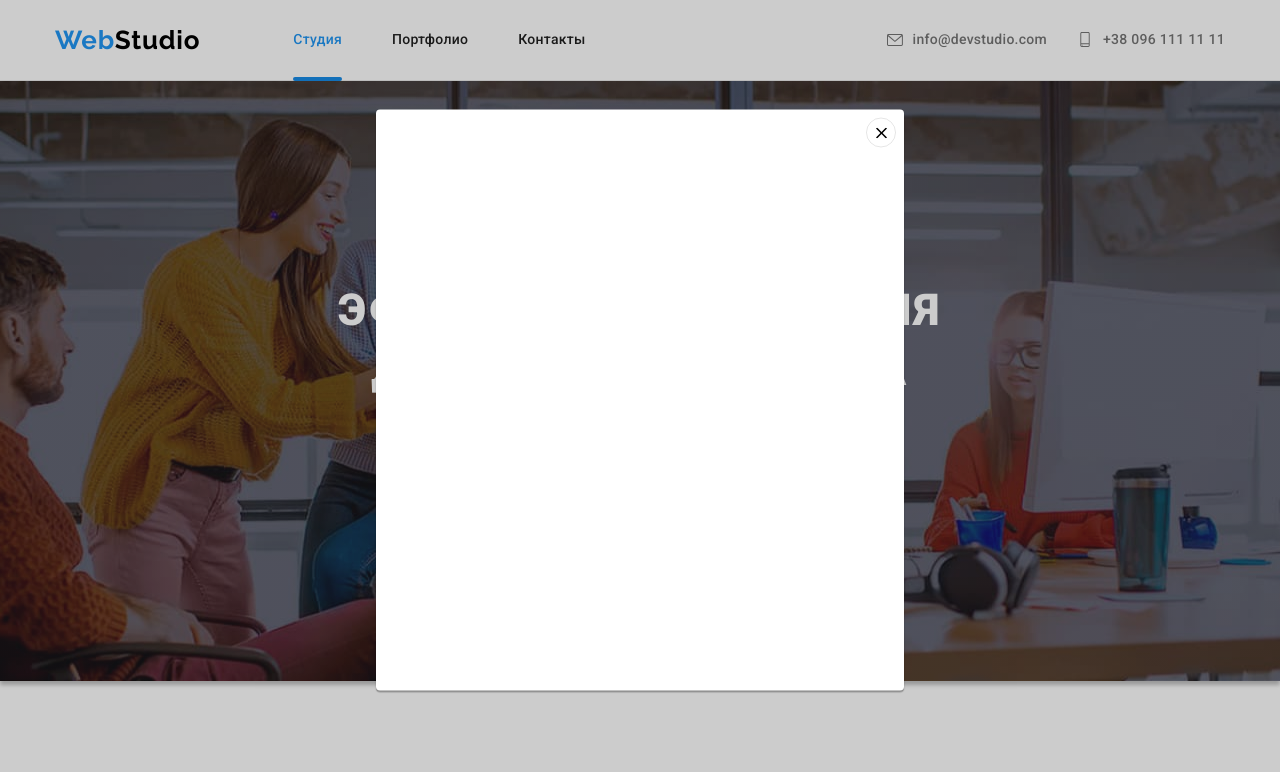
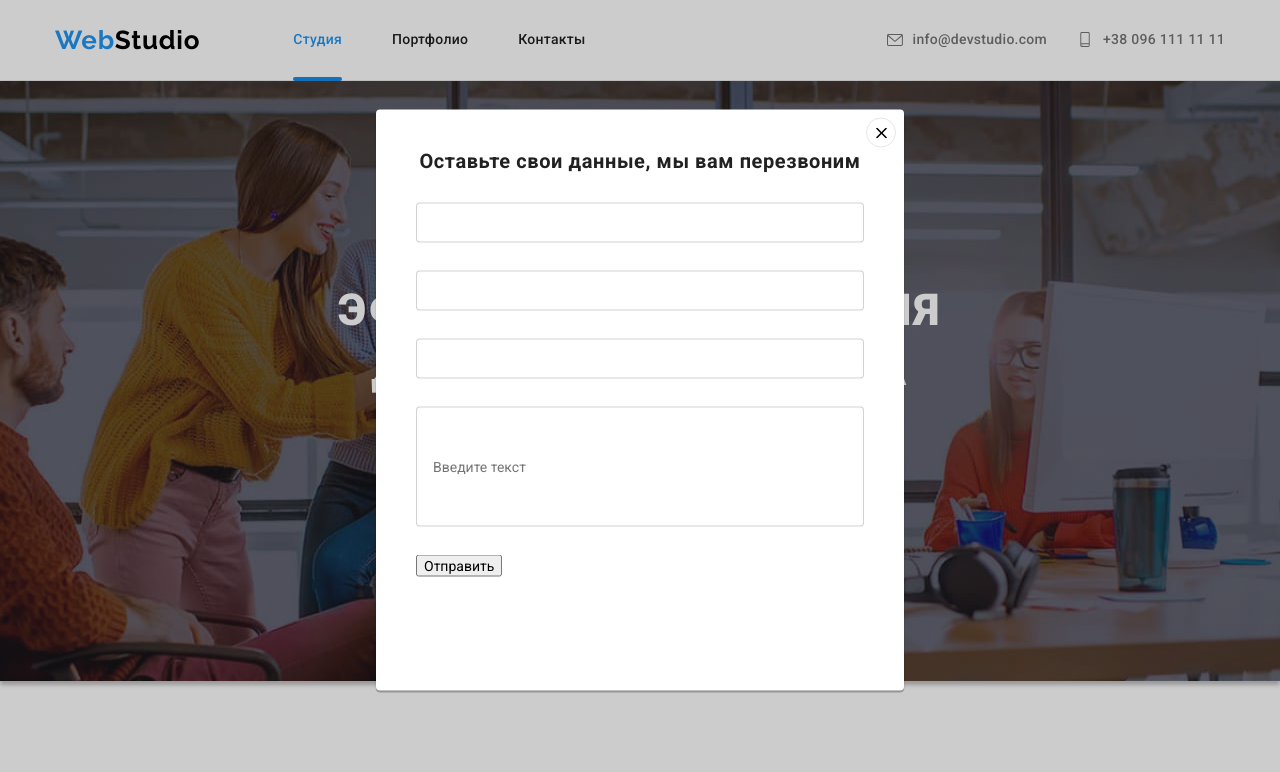
Before and after one commit to Olexandr-Tigbuh/goit-markup-hw-06, a plain HTML site: page index.html in a window 1280 px wide. Both pictures are taken after a click on the button "Заказать услугу". Shown: the top 772 px of the page. Drawn offline with nearby package versions, Linux system fonts and the light colour scheme.

Commit message:
hw-6 add files

```diff
--- a/css/styles.css
+++ b/css/styles.css
@@ -592,6 +592,7 @@ button {
   left: 50%;
   transform: translate(-50%, -50%) scale(1);
   transition: transform 250ms;
+  padding: 40px;
 }
 .modal-close {
   width: 30px;
@@ -612,3 +613,31 @@ button {
   pointer-events: 0;
   visibility: hidden;
 }
+
+.modal-title {
+  font-weight: 700;
+  font-size: 20px;
+  line-height: 1.15;
+  text-align: center;
+  letter-spacing: 0.03em;
+  color: var(--dark-color);
+  margin-bottom: 30px;
+}
+
+.form-input {
+  width: 100%;
+  height: 40px;
+  border: 1px solid rgba(33, 33, 33, 0.2);
+  border-radius: 4px;
+  margin-bottom: 28px;
+  padding-left: 16px;
+}
+
+.form-coment {
+  height: 120px;
+  padding-top: 0px;
+}
+
+.form-coment::placeholder {
+  padding-top: 0px;
+}
--- a/index.html
+++ b/index.html
@@ -395,6 +395,16 @@
                         <use href="images/icons.svg#icon-Vector"></use>
                     </svg>
                 </button>
+                <p class="modal-title">Оставьте свои данные, мы вам перезвоним</p>
+                <form action="#">
+                    <input type="text"
+                    name="user-name"
+                    class="form-input">
+                    <input type="text" name="user-tel" class="form-input">
+                    <input type="text" name="user-email" class="form-input">
+                    <input type="text" class="form-input form-coment" placeholder="Введите текст">
+                    <button type="submit">Отправить</button>
+                </form>
             </div>
         </div>
         <script src="./js/modal.js"></script>
```
